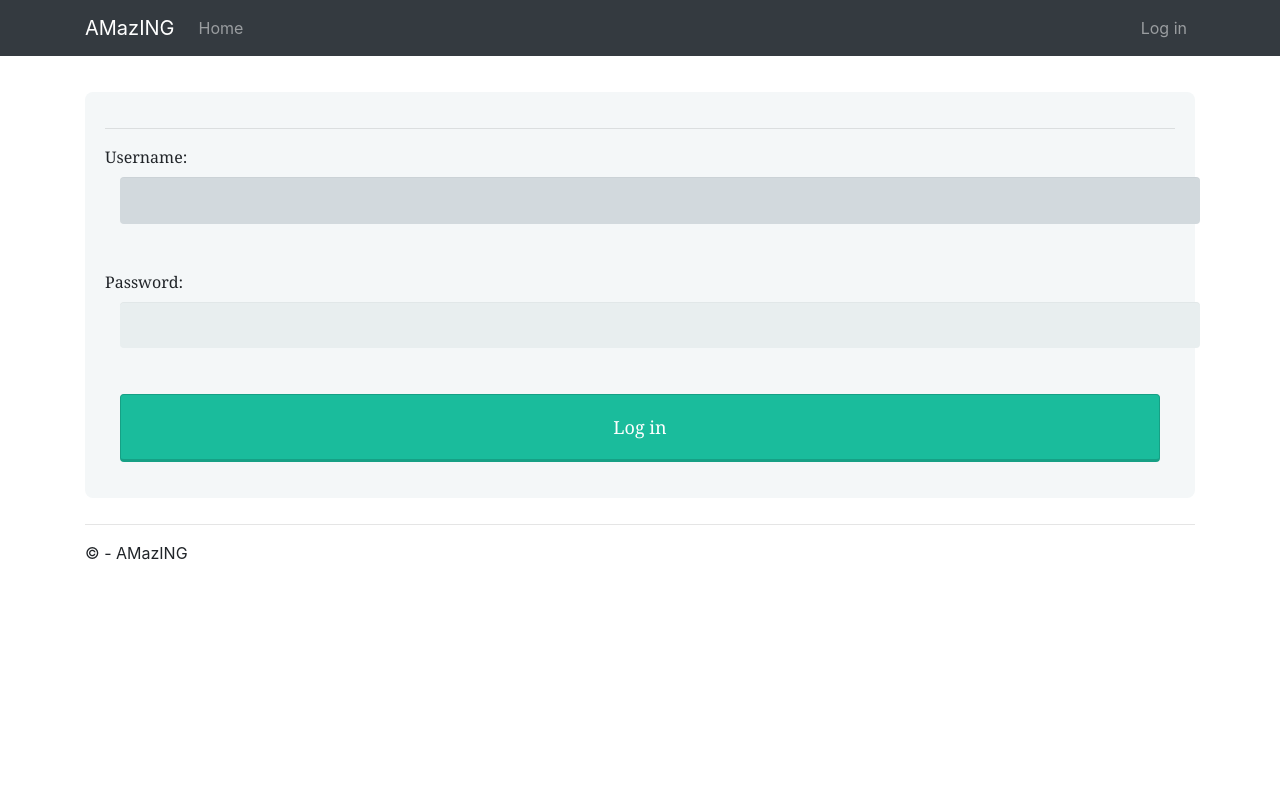
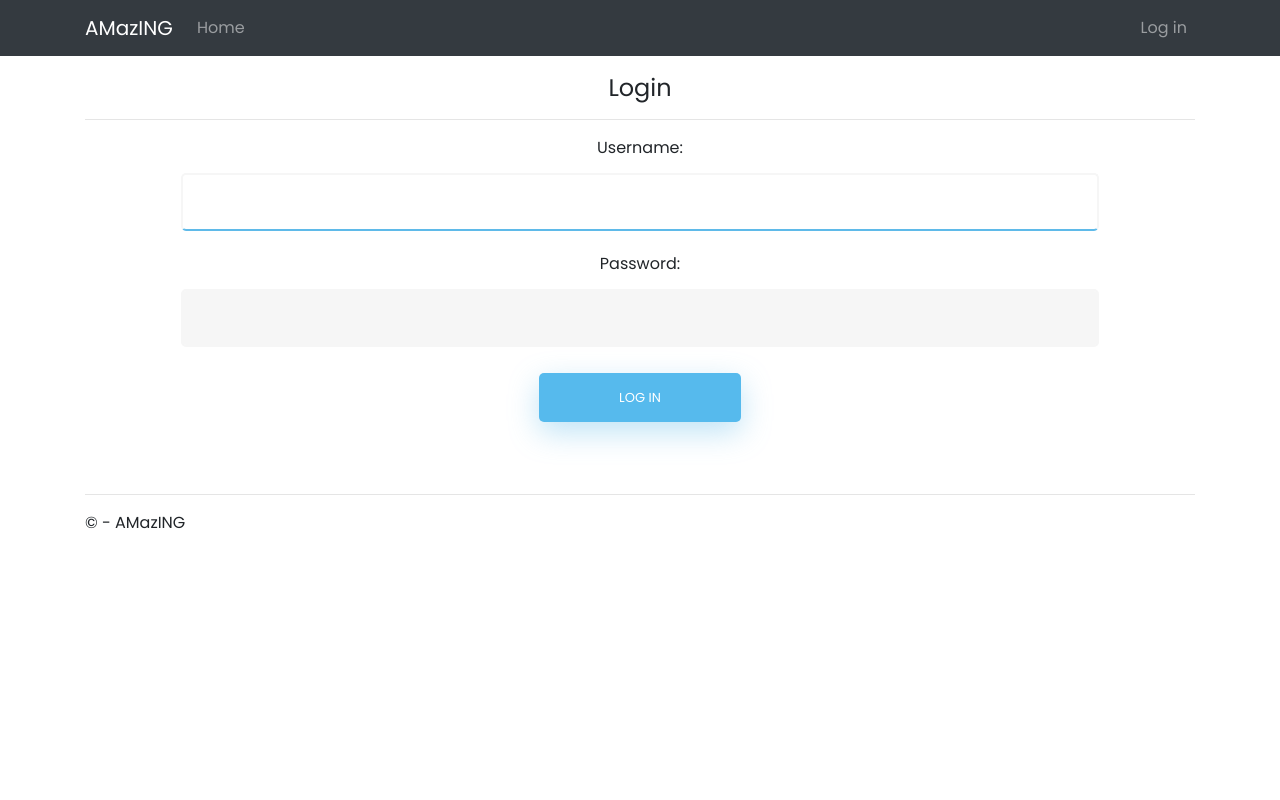
Before and after one commit to user-cube/AMazING, a Django app: page /login/ in a window 1280 px wide. Run offline with Django 3.2, Linux system fonts and the light colour scheme; some libraries are stand-ins or nearby versions.

Commit message:
login css

```diff
--- a/Frontend/Frontend/urls.py
+++ b/Frontend/Frontend/urls.py
@@ -17,6 +17,7 @@ from django.contrib import admin
 from django.urls import path
 from django.contrib.auth import views as auth_views
 from app import views
+from datetime import datetime
 
 urlpatterns = [
     path('admin/', admin.site.urls),
--- a/Frontend/app/static/css/cart.css
+++ /dev/null
@@ -1,20 +0,0 @@
-.badge {
-  padding-left: 9px;
-  padding-right: 9px;
-  -webkit-border-radius: 9px;
-  -moz-border-radius: 9px;
-  border-radius: 9px;
-}
-
-.label-warning[href],
-.badge-warning[href] {
-  background-color: #c67605;
-}
-#lblCartCount {
-    font-size: 12px;
-    background: #ff0000;
-    color: #fff;
-    padding: 0 5px;
-    vertical-align: top;
-    margin-left: -10px;
-}
--- /dev/null
+++ b/Frontend/app/static/css/forms/login/main.css
@@ -0,0 +1,296 @@
+@import url('https://fonts.googleapis.com/css?family=Poppins');
+
+/* BASIC */
+
+html {
+  background-color: #56baed;
+}
+
+body {
+  font-family: "Poppins", sans-serif;
+  height: 100vh;
+}
+
+a {
+  color: #92badd;
+  display:inline-block;
+  text-decoration: none;
+  font-weight: 400;
+}
+
+h2 {
+  text-align: center;
+  font-size: 16px;
+  font-weight: 600;
+  text-transform: uppercase;
+  display:inline-block;
+  margin: 40px 8px 10px 8px;
+  color: #cccccc;
+}
+
+
+
+/* STRUCTURE */
+
+.wrapper {
+  display: flex;
+  align-items: center;
+  flex-direction: column;
+  justify-content: center;
+  width: 100%;
+  min-height: 100%;
+  padding: 20px;
+}
+
+#formContent {
+  -webkit-border-radius: 10px 10px 10px 10px;
+  border-radius: 10px 10px 10px 10px;
+  background: #fff;
+  padding: 30px;
+  width: 90%;
+  max-width: 450px;
+  position: relative;
+  padding: 0px;
+  -webkit-box-shadow: 0 30px 60px 0 rgba(0,0,0,0.3);
+  box-shadow: 0 30px 60px 0 rgba(0,0,0,0.3);
+  text-align: center;
+}
+
+#formFooter {
+  background-color: #f6f6f6;
+  border-top: 1px solid #dce8f1;
+  padding: 25px;
+  text-align: center;
+  -webkit-border-radius: 0 0 10px 10px;
+  border-radius: 0 0 10px 10px;
+}
+
+
+
+/* TABS */
+
+h2.inactive {
+  color: #cccccc;
+}
+
+h2.active {
+  color: #0d0d0d;
+  border-bottom: 2px solid #5fbae9;
+}
+
+
+
+/* FORM TYPOGRAPHY*/
+
+input[type=button], input[type=submit], input[type=reset]  {
+  background-color: #56baed;
+  border: none;
+  color: white;
+  padding: 15px 80px;
+  text-align: center;
+  text-decoration: none;
+  display: inline-block;
+  text-transform: uppercase;
+  font-size: 13px;
+  -webkit-box-shadow: 0 10px 30px 0 rgba(95,186,233,0.4);
+  box-shadow: 0 10px 30px 0 rgba(95,186,233,0.4);
+  -webkit-border-radius: 5px 5px 5px 5px;
+  border-radius: 5px 5px 5px 5px;
+  margin: 5px 20px 40px 20px;
+  -webkit-transition: all 0.3s ease-in-out;
+  -moz-transition: all 0.3s ease-in-out;
+  -ms-transition: all 0.3s ease-in-out;
+  -o-transition: all 0.3s ease-in-out;
+  transition: all 0.3s ease-in-out;
+}
+
+input[type=button]:hover, input[type=submit]:hover, input[type=reset]:hover  {
+  background-color: #39ace7;
+}
+
+input[type=button]:active, input[type=submit]:active, input[type=reset]:active  {
+  -moz-transform: scale(0.95);
+  -webkit-transform: scale(0.95);
+  -o-transform: scale(0.95);
+  -ms-transform: scale(0.95);
+  transform: scale(0.95);
+}
+
+input[type=text] {
+  background-color: #f6f6f6;
+  border: none;
+  color: #0d0d0d;
+  padding: 15px 32px;
+  text-align: center;
+  text-decoration: none;
+  display: inline-block;
+  font-size: 16px;
+  margin: 5px;
+  width: 85%;
+  border: 2px solid #f6f6f6;
+  -webkit-transition: all 0.5s ease-in-out;
+  -moz-transition: all 0.5s ease-in-out;
+  -ms-transition: all 0.5s ease-in-out;
+  -o-transition: all 0.5s ease-in-out;
+  transition: all 0.5s ease-in-out;
+  -webkit-border-radius: 5px 5px 5px 5px;
+  border-radius: 5px 5px 5px 5px;
+}
+
+input[type=password] {
+  background-color: #f6f6f6;
+  border: none;
+  color: #0d0d0d;
+  padding: 15px 32px;
+  text-align: center;
+  text-decoration: none;
+  display: inline-block;
+  font-size: 16px;
+  margin: 5px;
+  width: 85%;
+  border: 2px solid #f6f6f6;
+  -webkit-transition: all 0.5s ease-in-out;
+  -moz-transition: all 0.5s ease-in-out;
+  -ms-transition: all 0.5s ease-in-out;
+  -o-transition: all 0.5s ease-in-out;
+  transition: all 0.5s ease-in-out;
+  -webkit-border-radius: 5px 5px 5px 5px;
+  border-radius: 5px 5px 5px 5px;
+}
+
+input[type=text]:focus {
+  background-color: #fff;
+  border-bottom: 2px solid #5fbae9;
+}
+
+input[type=text]::placeholder {
+  color: #cccccc;
+}
+
+input[type=password]:focus {
+  background-color: #fff;
+  border-bottom: 2px solid #5fbae9;
+}
+
+input[type=password]::placeholder {
+  color: #cccccc;
+}
+
+
+/* ANIMATIONS */
+
+/* Simple CSS3 Fade-in-down Animation */
+.fadeInDown {
+  -webkit-animation-name: fadeInDown;
+  animation-name: fadeInDown;
+  -webkit-animation-duration: 1s;
+  animation-duration: 1s;
+  -webkit-animation-fill-mode: both;
+  animation-fill-mode: both;
+}
+
+@-webkit-keyframes fadeInDown {
+  0% {
+    opacity: 0;
+    -webkit-transform: translate3d(0, -100%, 0);
+    transform: translate3d(0, -100%, 0);
+  }
+  100% {
+    opacity: 1;
+    -webkit-transform: none;
+    transform: none;
+  }
+}
+
+@keyframes fadeInDown {
+  0% {
+    opacity: 0;
+    -webkit-transform: translate3d(0, -100%, 0);
+    transform: translate3d(0, -100%, 0);
+  }
+  100% {
+    opacity: 1;
+    -webkit-transform: none;
+    transform: none;
+  }
+}
+
+/* Simple CSS3 Fade-in Animation */
+@-webkit-keyframes fadeIn { from { opacity:0; } to { opacity:1; } }
+@-moz-keyframes fadeIn { from { opacity:0; } to { opacity:1; } }
+@keyframes fadeIn { from { opacity:0; } to { opacity:1; } }
+
+.fadeIn {
+  opacity:0;
+  -webkit-animation:fadeIn ease-in 1;
+  -moz-animation:fadeIn ease-in 1;
+  animation:fadeIn ease-in 1;
+
+  -webkit-animation-fill-mode:forwards;
+  -moz-animation-fill-mode:forwards;
+  animation-fill-mode:forwards;
+
+  -webkit-animation-duration:1s;
+  -moz-animation-duration:1s;
+  animation-duration:1s;
+}
+
+.fadeIn.first {
+  -webkit-animation-delay: 0.4s;
+  -moz-animation-delay: 0.4s;
+  animation-delay: 0.4s;
+}
+
+.fadeIn.second {
+  -webkit-animation-delay: 0.6s;
+  -moz-animation-delay: 0.6s;
+  animation-delay: 0.6s;
+}
+
+.fadeIn.third {
+  -webkit-animation-delay: 0.8s;
+  -moz-animation-delay: 0.8s;
+  animation-delay: 0.8s;
+}
+
+.fadeIn.fourth {
+  -webkit-animation-delay: 1s;
+  -moz-animation-delay: 1s;
+  animation-delay: 1s;
+}
+
+/* Simple CSS3 Fade-in Animation */
+.underlineHover:after {
+  display: block;
+  left: 0;
+  bottom: -10px;
+  width: 0;
+  height: 2px;
+  background-color: #56baed;
+  content: "";
+  transition: width 0.2s;
+}
+
+.underlineHover:hover {
+  color: #0d0d0d;
+}
+
+.underlineHover:hover:after{
+  width: 100%;
+}
+
+
+
+/* OTHERS */
+
+*:focus {
+    outline: none;
+}
+
+#icon {
+  width:60%;
+}
+
+* {
+  box-sizing: border-box;
+}
--- a/Frontend/app/templates/layout.html
+++ b/Frontend/app/templates/layout.html
@@ -65,6 +65,7 @@
 
 <footer class="container">
     <hr/>
+
     <p>&copy; {{ year }} - AMazING</p>
 </footer>
 
--- a/Frontend/app/templates/login.html
+++ b/Frontend/app/templates/login.html
@@ -3,19 +3,18 @@
 {% block headers %}
     {% load static %}
     <!-- Bootstrap core CSS -->
-    <link rel="stylesheet" type="text/css" href="{% static 'css/form.css' %}"/>
+    <link rel="stylesheet" type="text/css" href="{% static 'css/forms/login/main.css' %}"/>
 {% endblock %}
 
 {% block content %}
 
-    <h2>{{ title }}</h2>
-    <div class="row">
+    <div class="row"  style="text-align: center">
         <div class="col-lg-12">
             <div class="form-style-5">
                 <section id="loginForm">
                     <form action="." method="post">
                         {% csrf_token %}
-                        <h4></h4>
+                        <h4>Login</h4>
                         <hr/>
                         <div class="form-group">
                             {{ form.username.label_tag }}
```
Also changed, not shown: Frontend/app/views.py (+9 -6 lines), Frontend/db.sqlite3.
